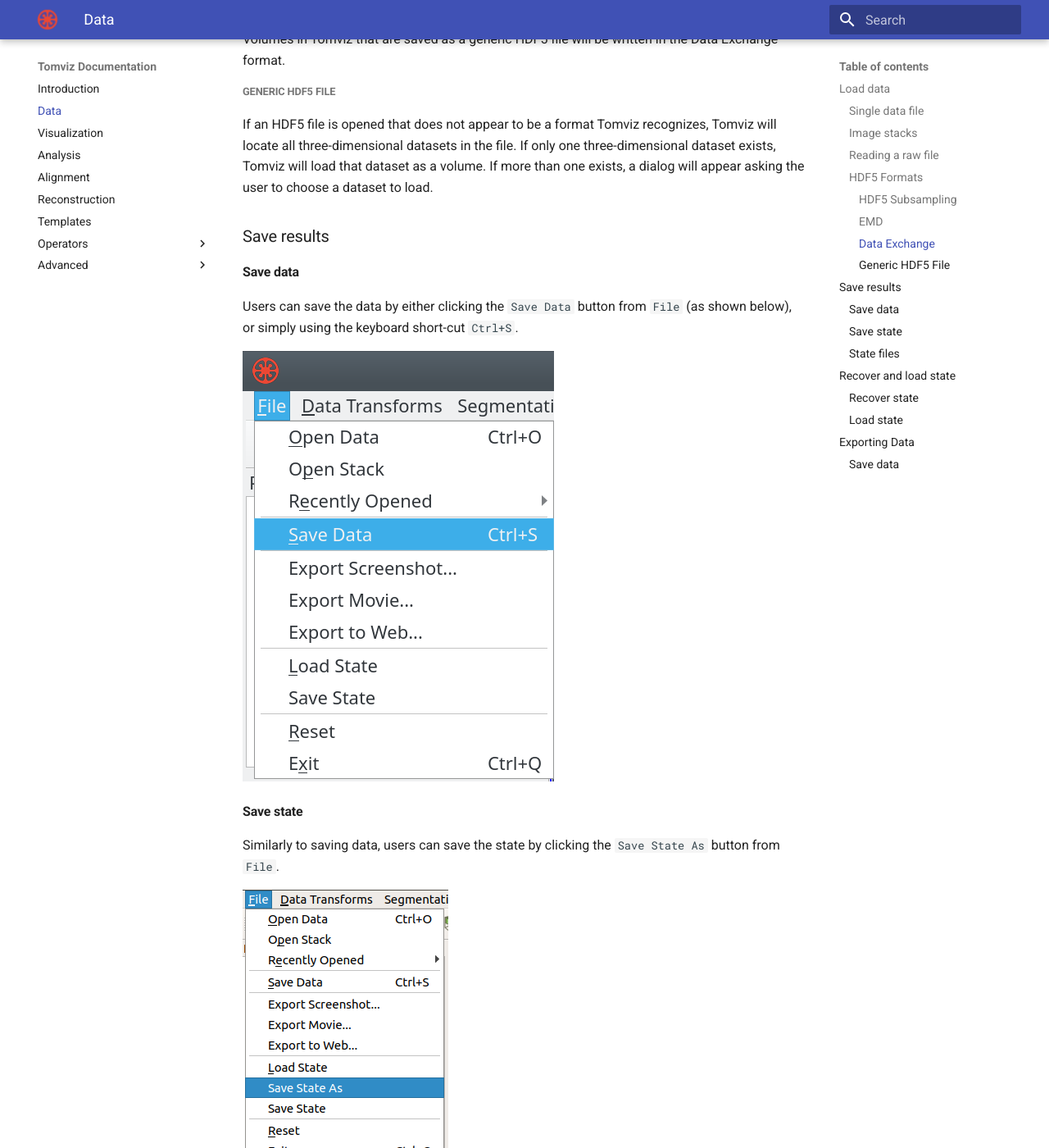
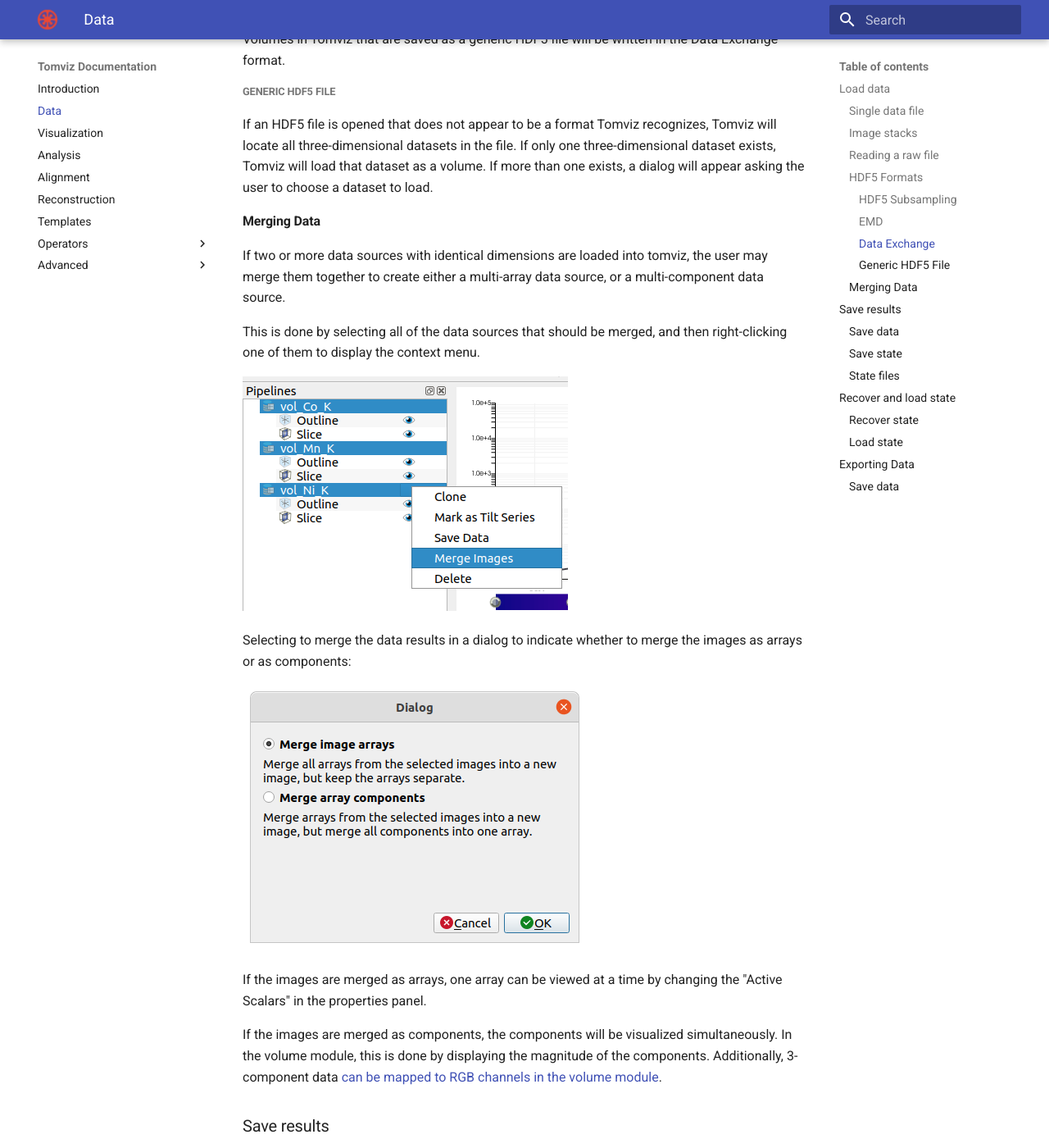
Before and after one commit to OpenChemistry/tomvizdocs, an MkDocs documentation site: the page built from docs/data.md, in a window 1280 px wide and 1400 px high, scrolled down 4151 px. Shown: the whole window at 82% size. Built offline with MkDocs 1.6.1 and Material for MkDocs 9.7.7, drawn with Linux system fonts in a browser that asks for light colours.

Commit message:
Add info about RGBA mapping and merging data
The RGBA mapping is done in the volume module.

Signed-off-by: Patrick Avery <patrick.avery@kitware.com>

```diff
--- a/docs/data.md
+++ b/docs/data.md
@@ -89,6 +89,29 @@
 that dataset as a volume. If more than one exists, a dialog will appear
 asking the user to choose a dataset to load.
 
+#### Merging Data
+If two or more data sources with identical dimensions are loaded into tomviz,
+the user may merge them together to create either a multi-array data source,
+or a multi-component data source.
+
+This is done by selecting all of the data sources that should be merged, and
+then right-clicking one of them to display the context menu.
+
+![Merge data context menu](img/merge_data_context_menu.png)
+
+Selecting to merge the data results in a dialog to indicate whether to merge
+the images as arrays or as components:
+
+![Merge data select](img/merge_data_select.png)
+
+If the images are merged as arrays, one array can be viewed at a time by
+changing the "Active Scalars" in the properties panel.
+
+If the images are merged as components, the components will be visualized
+simultaneously. In the volume module, this is done by displaying the
+magnitude of the components. Additionally, 3-component data [can be mapped
+to RGB channels in the volume module](visualization.md#visualizing-rgb-volumes).
+
 ### Save results
 
 #### Save data
```
Also changed, not shown: docs/visualization.md (+23 -0 lines), docs/img/merge_data_context_menu.png (added), docs/img/merge_data_select.png (added), docs/img/volume_rgba_mapping.png (added), docs/img/volume_rgba_mapping_options.png (added).
